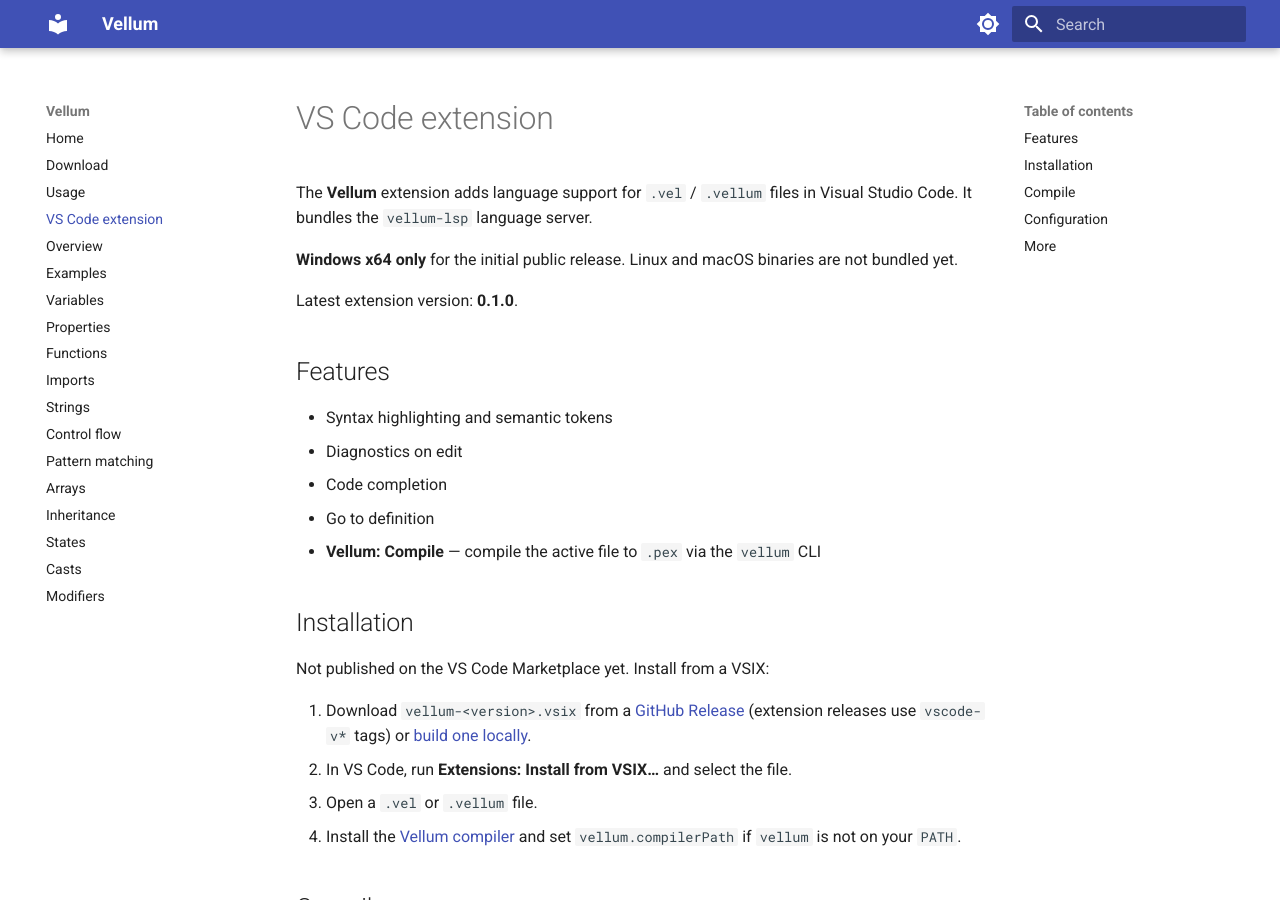
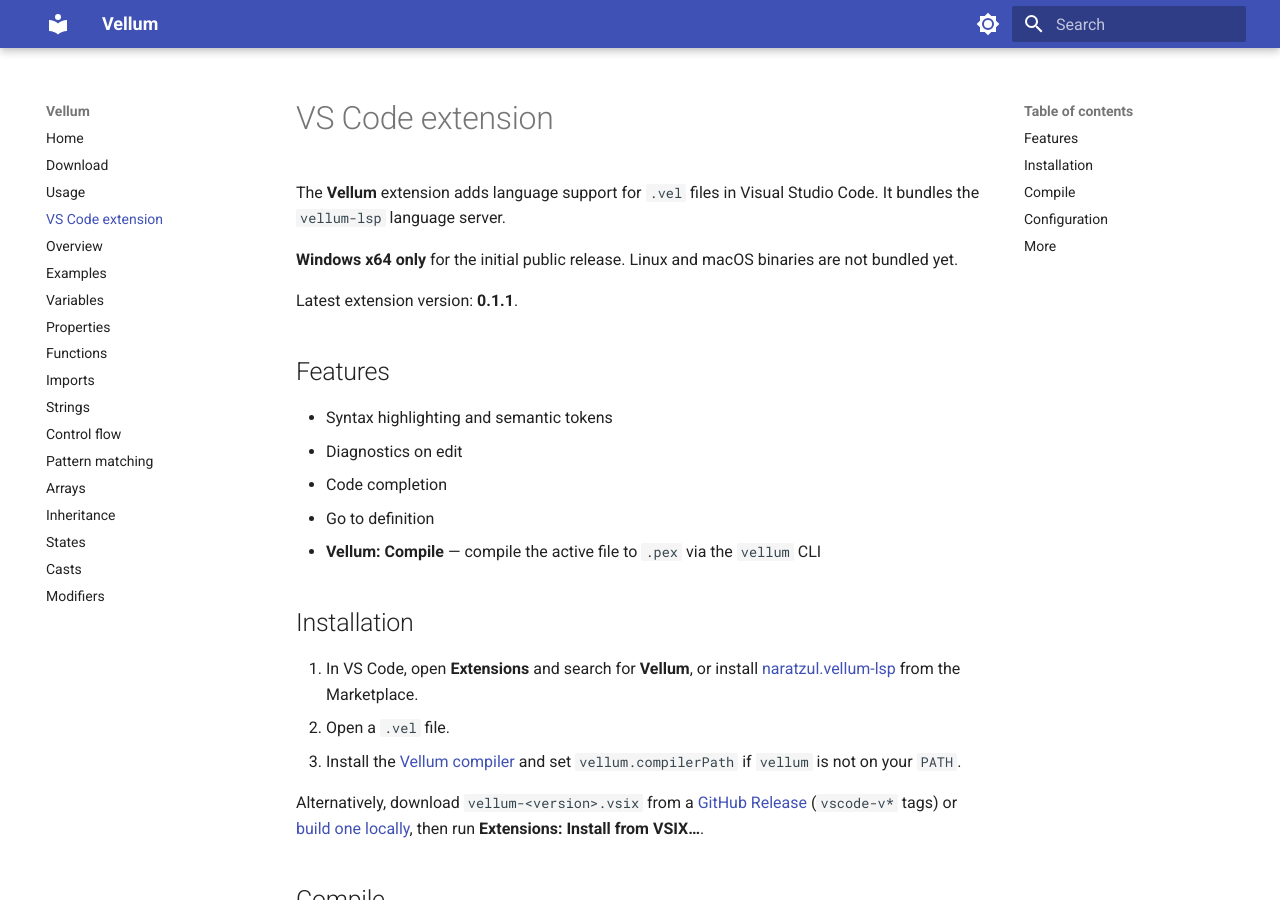
Before and after one commit to Naratzul/vellum, an MkDocs documentation site: the page built from docs/vscode.md, in a window 1280 px wide and 900 px high. Built offline with MkDocs 1.6.1 and Material for MkDocs 9.7.7, drawn with Linux system fonts in a browser that asks for light colours.

Commit message:
update extension readme & docs

```diff
--- a/docs/vscode.md
+++ b/docs/vscode.md
@@ -1,10 +1,10 @@
 # VS Code extension
 
-The **Vellum** extension adds language support for `.vel` / `.vellum` files in Visual Studio Code. It bundles the `vellum-lsp` language server.
+The **Vellum** extension adds language support for `.vel` files in Visual Studio Code. It bundles the `vellum-lsp` language server.
 
 **Windows x64 only** for the initial public release. Linux and macOS binaries are not bundled yet.
 
-Latest extension version: **0.1.0**.
+Latest extension version: **0.1.1**.
 
 ## Features
 
@@ -16,12 +16,11 @@
 
 ## Installation
 
-Not published on the VS Code Marketplace yet. Install from a VSIX:
+1. In VS Code, open **Extensions** and search for **Vellum**, or install [naratzul.vellum-lsp](https://marketplace.visualstudio.com/items?itemName=naratzul.vellum-lsp) from the Marketplace.
+2. Open a `.vel` file.
+3. Install the [Vellum compiler](download.md) and set `vellum.compilerPath` if `vellum` is not on your `PATH`.
 
-1. Download `vellum-<version>.vsix` from a [GitHub Release](https://github.com/Naratzul/vellum/releases) (extension releases use `vscode-v*` tags) or [build one locally](https://github.com/Naratzul/vellum/tree/main/tools/editors/vscode).
-2. In VS Code, run **Extensions: Install from VSIX…** and select the file.
-3. Open a `.vel` or `.vellum` file.
-4. Install the [Vellum compiler](download.md) and set `vellum.compilerPath` if `vellum` is not on your `PATH`.
+Alternatively, download `vellum-<version>.vsix` from a [GitHub Release](https://github.com/Naratzul/vellum/releases) (`vscode-v*` tags) or [build one locally](https://github.com/Naratzul/vellum/tree/main/tools/editors/vscode), then run **Extensions: Install from VSIX…**.
 
 ## Compile
 
```
Also changed, not shown: docs/reddit2.md (added, +147 -0 lines), tools/editors/vscode/CHANGELOG.md (+5 -1 lines), tools/editors/vscode/README.md (+5 -6 lines), 5 other files.
